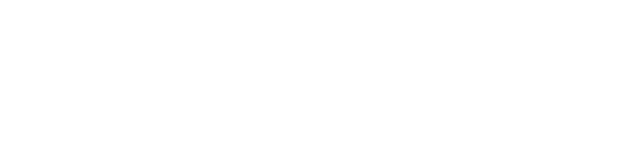
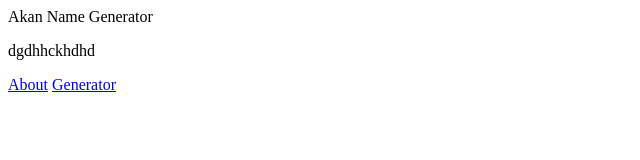
Before and after one commit to fionambugua/Akan-Name-Generator, a plain HTML site: page index.html in a window 1280 px wide. Shown: the whole page, without its empty margins (0-640 px from the left). Drawn offline with Linux system fonts and the light colour scheme.

Commit message:
Add header and navigation to index.html

```diff
--- a/index.html
+++ b/index.html
@@ -7,6 +7,14 @@
     <title>Akan Name Generator</title>
 </head>
 <body>
+    <!-- header -->
+    <header>Akan Name Generator</header>
+    <p>dgdhhckhdhd</p>
+    <!-- navigation -->
+    <nav>
+        <a href="#about">About</a>
+        <a href="#generator">Generator</a>
+    </nav>
 <script src="script.js" defer></script>
 </body>
 </html>
```
